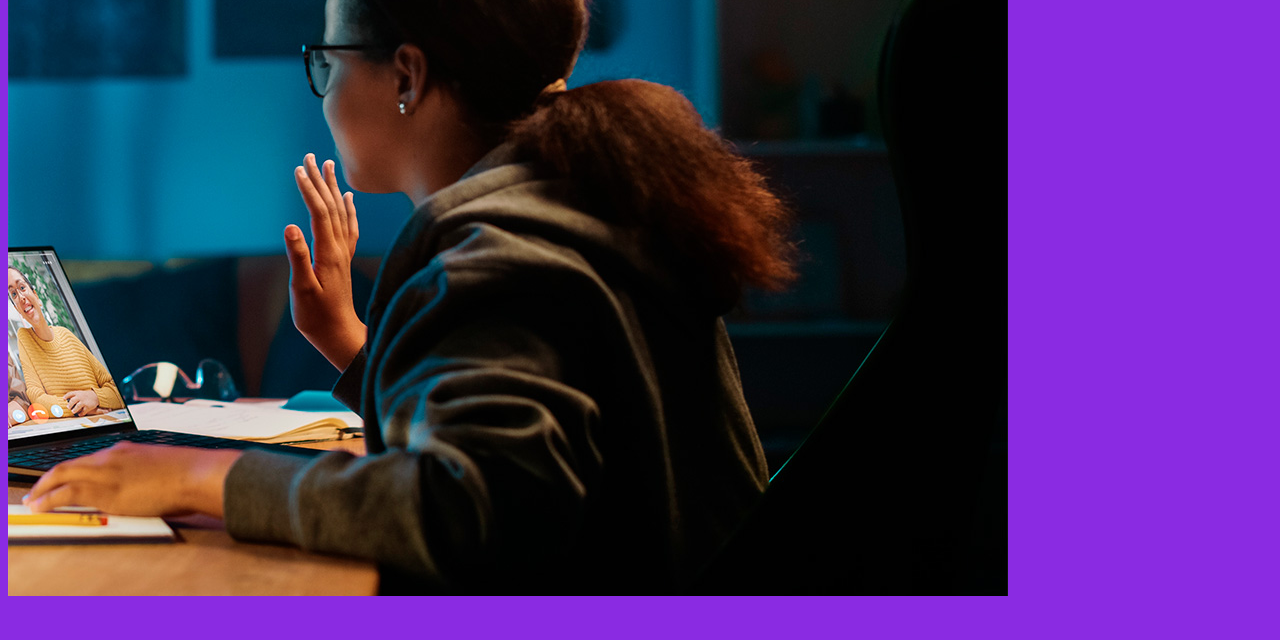
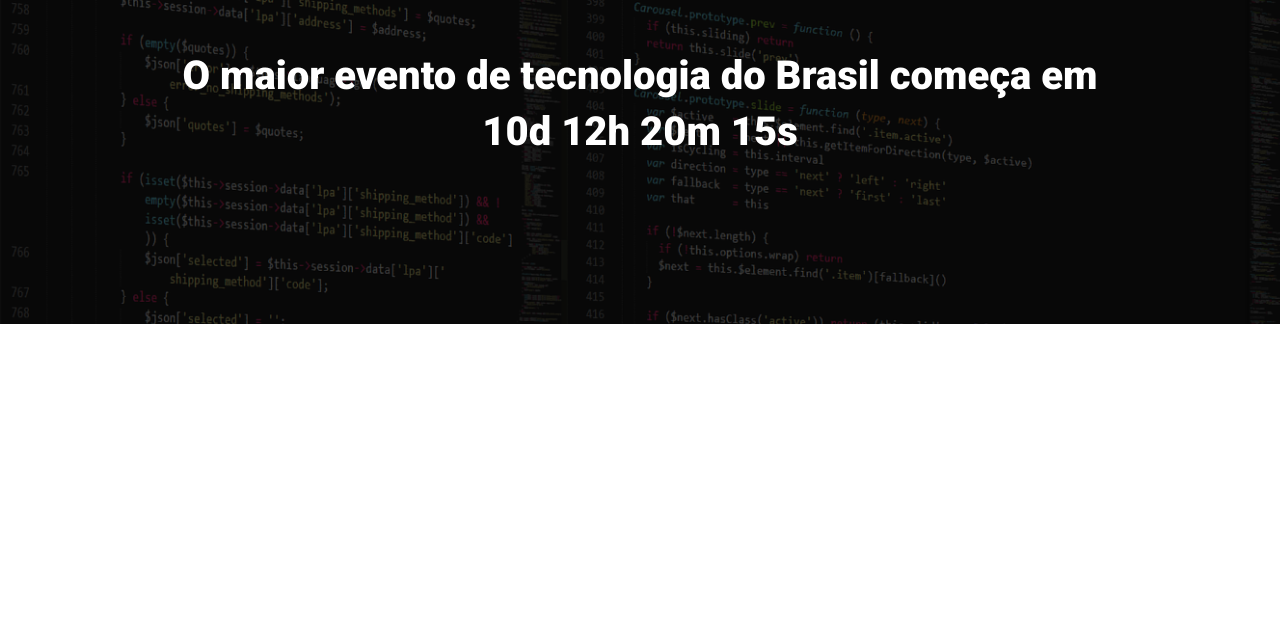
Before and after one commit to JanainaLiberato/ebac_talks, a website built with Parcel: page src/index.html in a window 1280 px wide. Shown: the part 160-800 px from the top of the page. Built offline with nearby package versions, Linux system fonts and the light colour scheme.

Commit message:
created hero

```diff
--- a/src/index.html
+++ b/src/index.html
@@ -1,13 +1,28 @@
 <!DOCTYPE html>
-<html lang="en">
+<html lang="pt-BR">
 <head>
     <meta charset="UTF-8">
     <meta name="viewport" content="width=device-width, initial-scale=1.0">
-    <title>Document</title>
+    <title>EBAC Tech Talks</title>
+    <link rel="preconnect" href="https://fonts.googleapis.com">
+    <link rel="preconnect" href="https://fonts.gstatic.com" crossorigin>
+    <link href="https://fonts.googleapis.com/css2?family=Roboto:wght@400;700;900&display=swap" rel="stylesheet">
     <link rel="stylesheet" href="styles/mains.scss">
+
 </head>
 <body>
-    <img src="./images/backend.png" alt="">
+    <header class="hero">
+        <div class="container">
+            <img  class="hero__logo" src="./images/ebac_logo.svg" alt="EBAC">
+            <p class="hero__text">
+                O maior evento de tecnologia do Brasil começa em 10d 12h 20m 15s
+            </p>
+
+        </div>
+
+    </header>
+
+
 
 
 
--- /dev/null
+++ b/src/styles/_hero.scss
@@ -0,0 +1,56 @@
+.hero{
+    padding-top: 64px;
+    padding-bottom: 100px;
+    background-image: url(../images/fundo.png);
+    background-repeat: no-repeat;
+    background-size: cover;
+    position: relative;
+
+    .container{
+        position: relative;
+    }
+
+    &::before{
+        position: absolute;
+        top: 0;
+        left: 0;
+        width: 100%;
+        height: 100%;
+        background-color: #000;
+        content: '';
+        opacity: 0.7;
+    }
+
+    &__text{
+        margin-top: 64px;
+        margin-bottom: 64px;
+        font-size: 40px;
+        line-height: 56px;
+        font-weight: 800;
+        text-align: center;
+    }
+
+    &__logo{
+        margin: 0 auto;
+        height: 80px;
+        display: block;
+    }
+
+    @media (max-width:640px) {
+        padding: 40px 0;
+
+        &__logo{
+            height: 24px;
+            margin: 40px;
+        }
+
+        &__text{
+            font-size: 22px;
+            line-height: 24px;
+            margin: 24px 0;
+        }
+
+    }
+
+
+}
--- a/src/styles/mains.scss
+++ b/src/styles/mains.scss
@@ -1,4 +1,25 @@
 
-body{
-    background-color: blueviolet;
+@use 'hero';
+
+*{
+    margin: 0;
+    padding: 0;
+    box-sizing: border-box;
+    font-family: Roboto, sans-serif;
+    color: #fff;
 }
+
+.container{
+    max-width: 960px;
+    width: 100%;
+    margin: 0 auto;
+
+
+    @media (max-width: 640px) {
+        max-width: 80%;
+    }
+
+    @media (max-width: 1024px) {
+        max-width: 90%;
+    }
+}
```
